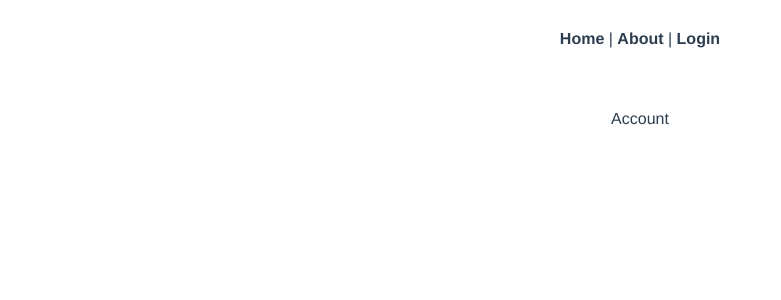
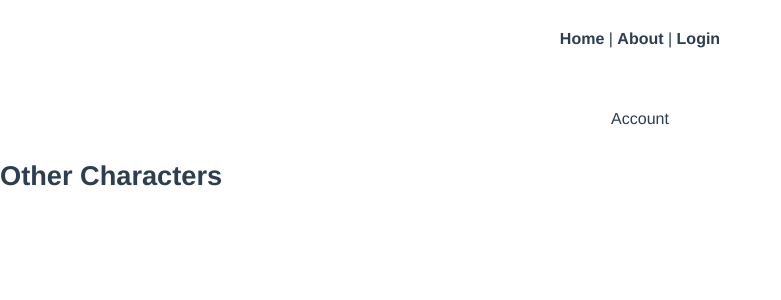
Before and after one commit to denimcouch/npc-gen-spa, a Vue app: page /#/account in a window 1280 px wide. Shown: the top 300 px of the page, without its empty margins (0-781 px from the left). Built offline with nearby package versions, Linux system fonts and the light colour scheme.

Commit message:
route switch at login

```diff
--- a/src/components/UserLogin.vue
+++ b/src/components/UserLogin.vue
@@ -70,6 +70,7 @@ export default {
           } else {
             window.localStorage.setItem("token", JSON.stringify(data.token));
             this.saveUser(data.user);
+            this.$route = "/account";
           }
         })
         .catch(error => console.log(error));
--- a/src/components/UserSignup.vue
+++ b/src/components/UserSignup.vue
@@ -70,6 +70,7 @@ export default {
           } else {
             window.localStorage.setItem("token", JSON.stringify(data.token));
             this.saveUser(data.user);
+            this.$route = "/account";
           }
         })
         .catch(error => console.log(error));
--- a/src/views/About.vue
+++ b/src/views/About.vue
@@ -1,5 +1,5 @@
 <template>
-  <div class="about">
+  <main class="about">
     <h1>This is an about page</h1>
-  </div>
+  </main>
 </template>
--- a/src/views/Account.vue
+++ b/src/views/Account.vue
@@ -1,12 +1,19 @@
 <template>
-  <main id="account" class="account-page">Account</main>
+  <main id="account" class="account-page">
+    Account
+    <NPCs />
+  </main>
 </template>
 
 <script>
 import { mapGetters } from "vuex";
+import NPCs from "../components/NPCs";
 
 export default {
   name: "Account",
+  components: {
+    NPCs
+  },
   computed: mapGetters(["getUser"])
 };
 </script>
--- a/src/views/Home.vue
+++ b/src/views/Home.vue
@@ -1,5 +1,5 @@
 <template>
-  <div class="home">
+  <main class="home">
     <CreateNpc v-on:show-npc="showNPC" />
     <NPCShowcase
       v-bind:newNPC="newNPC"
@@ -7,7 +7,7 @@
       v-on:clear-npc="clearNPC"
       v-if="this.newNPC.name != undefined"
     />
-  </div>
+  </main>
 </template>
 
 <script>
```
